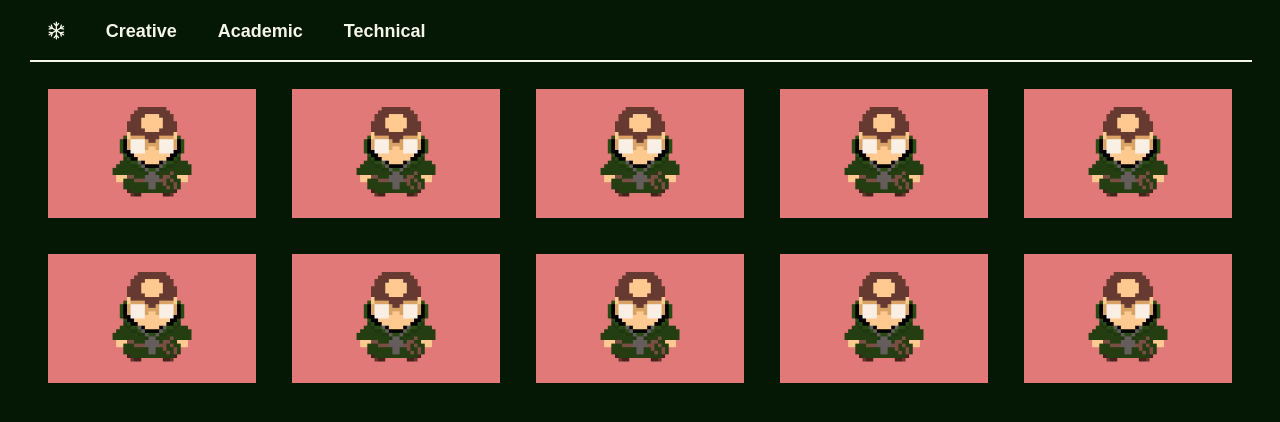
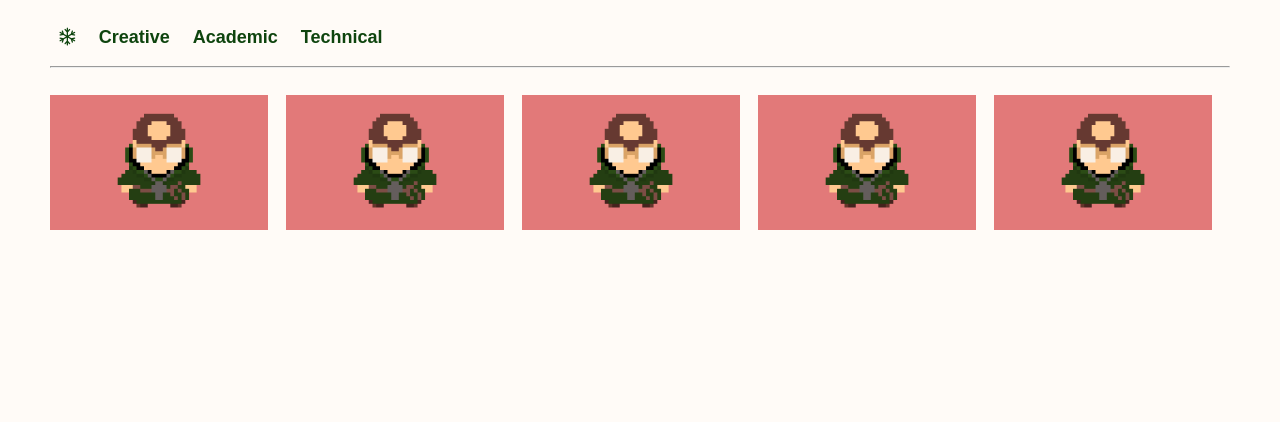
Before and after one commit to s17lduncan/s17lduncan.github.io, a plain HTML site: page index.html in a window 1280 px wide. Drawn offline with nearby package versions, Linux system fonts and the light colour scheme.

Commit message:
1st styling tweaks

```diff
--- a/index.html
+++ b/index.html
@@ -34,7 +34,7 @@
                     <a  class="pure-menu-link" href="creative.html">Creative</a>
                 </li>
                 <li class="pure-menu-item">
-                    <a  class="pure-menu-link" href="academic.html">Academic</a>
+                    <a  class="pure-menu-link" href="./academic">Academic</a>
                 </li>
                 <li class="pure-menu-item">
                     <a  class="pure-menu-link" href="technical.html">Technical</a>
@@ -75,36 +75,6 @@
         </div>
     </div>
 
-    <div class="art">
-        <div class="pure-g">
-            <div class="pure-u-1 pure-u-md-1-5">
-                <div class="box">
-                    <img class="pure-img" src="art/monk1.gif">
-                </div>
-            </div>
-            <div class="pure-u-1 pure-u-md-1-5">
-                <div class="box">
-                    <img class="pure-img" src="art/monk1.gif">
-                </div>
-            </div>
-            <div class="pure-u-1 pure-u-md-1-5">
-                <div class="box">
-                    <img class="pure-img" src="art/monk1.gif">
-                </div>
-            </div>
-            <div class="pure-u-1 pure-u-md-1-5">
-                <div class="box">
-                    <img class="pure-img" src="art/monk1.gif">
-                </div>
-            </div>
-            <div class="pure-u-1 pure-u-md-1-5">
-                <div class="box">
-                    <img class="pure-img" src="art/monk1.gif">
-                </div>
-            </div>
-        </div>
-    </div>
-
 </body>
 
 </html>
--- a/styles.css
+++ b/styles.css
@@ -1,39 +1,47 @@
 body{
-    margin-left: 30px;
-    margin-right: 30px;
+    margin-left: 50px;
+    margin-right: 50px;
     /* background-color:rgb(48, 108, 41); */
-    background-color: rgb(5, 24, 5);
+    background-color: white;
 }
 
 .header .pure-menu{
-    padding-top: 1%;
+    padding-top: 1em;
 }
 
 .pure-menu-link, body
 {
-    color:rgb(246, 245, 234);
+    color: rgb(14, 68, 14);
     font-weight: bold;
     font-size: 18px;
+    background-color: rgb(255, 251, 247);
+    font-family: Arial, Helvetica, sans-serif;
 }
+
+.pure-menu-link{
+    padding: 0.5em;
+}
+
 .header .pure-menu a:hover{
     background: none;
-    padding-bottom: 1px;
+    transform: translateY(2px);
     text-decoration:underline;
     text-underline-offset: 3px;
 }
 
-hr{
-    border: 1px solid;
+.line1{
+    border: 1px dashed;
     width: 100%;
 }
 
 .box{
     padding: 1em;
+    padding-left: 0em;
     cursor: pointer;
 }
 
 .box:hover {
-    opacity: 90%;
+    transform: translateY(-10px);
 }
 
 #btnControl {
@@ -46,5 +54,15 @@ hr{
 }
 
 .subHeader {
-    text-align: center;
+    padding-top: 2em;
+    text-align: left;
+    font-size: smaller;
 }
+
+.subLine {
+    color: rgb(70, 126, 70);
+    border: 2px solid;
+    width: 8%;
+    margin-left: 0px;
+    border-radius: 2px;
+}
```
Also changed, not shown: academic.html (+1 -1 lines), creative.html (+4 -4 lines), technical.html (+1 -1 lines), 1 other file.
